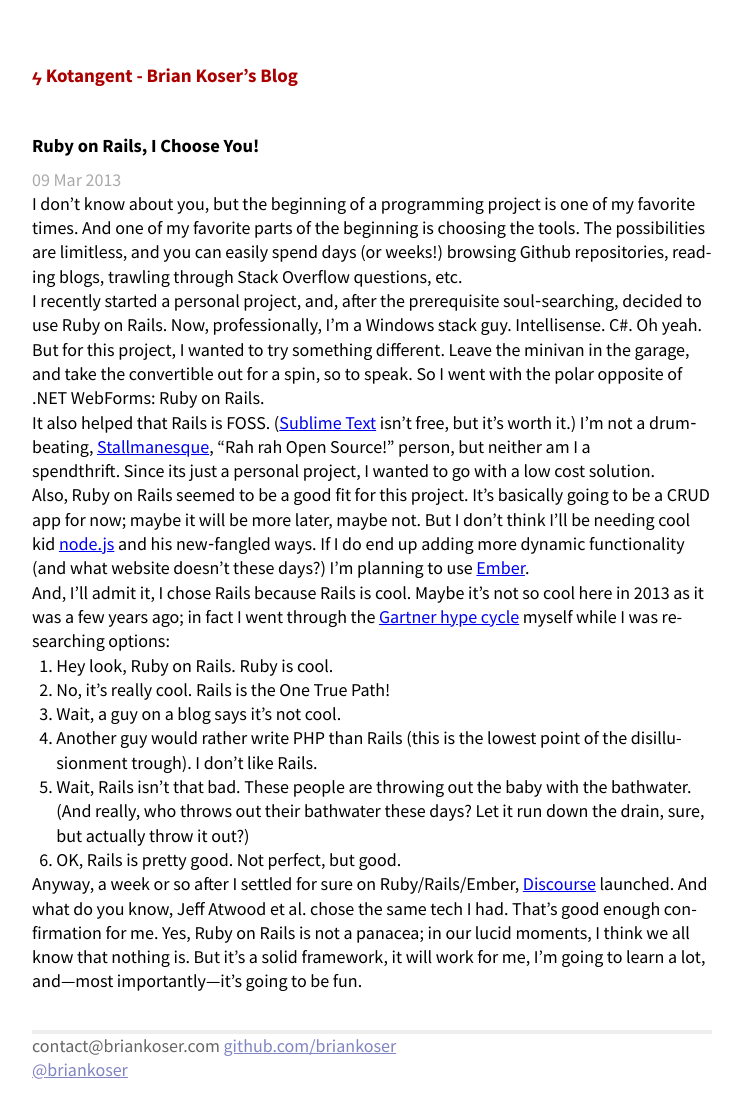
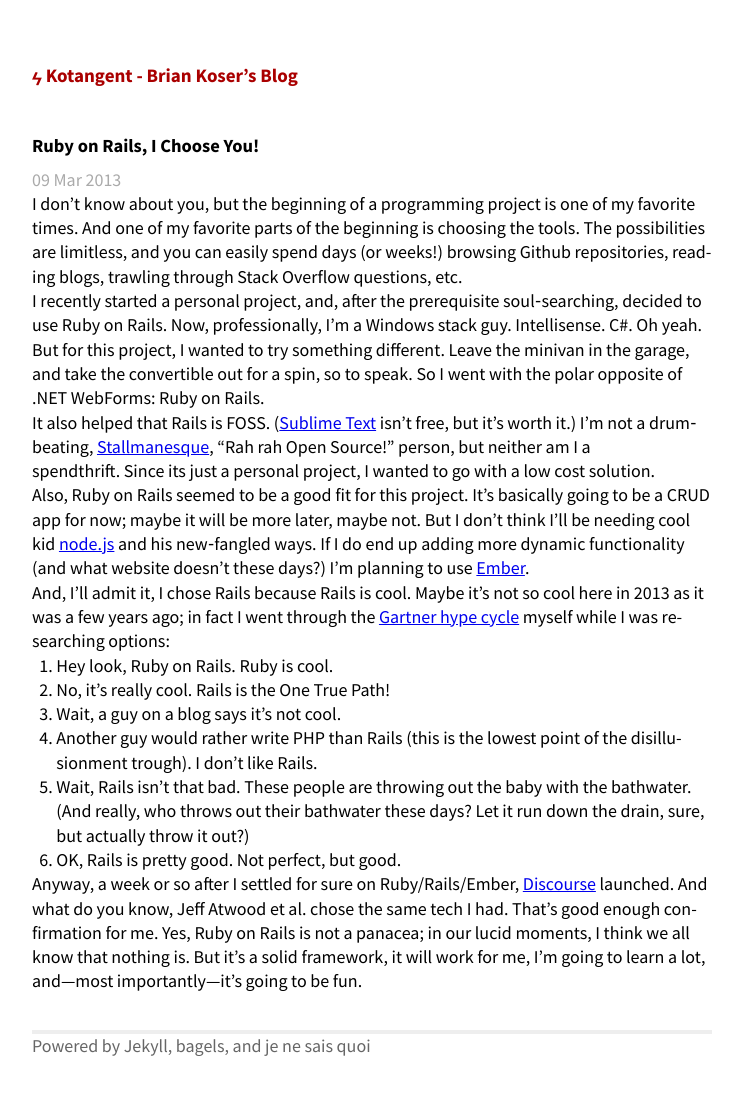
Before and after one commit to briankoser/kotangent-jekyll, a Jekyll site: the page built from _posts/2013-03-09-ruby-on-rails-i-choose-you.markdown, in a window 1280 px wide. Shown: the whole page, without its empty margins (268-1011 px from the left). Built offline with Jekyll 4.4.1, drawn with Linux system fonts in a browser that asks for light colours; Markdown is read by kramdown in place of the engine named in the settings; after the commit the page ends 1094 px from its top, so only the background shows below that.

Commit message:
Remove contact info from footer and add Built with message

```diff
--- a/_layouts/default.html
+++ b/_layouts/default.html
@@ -19,14 +19,7 @@
     {{ content }}
 
     <div class="footer">
-        <div class="contact">
-            <p>
-                contact@briankoser.com
-
-                <a href="http://github.com/briankoser/">github.com/briankoser</a><br />
-                <a href="http://twitter.com/yourusername/">@briankoser</a><br />
-            </p>
-        </div>
+        Powered by Jekyll, bagels, and je ne sais quoi
     </div>
 </body>
 </html>
```
